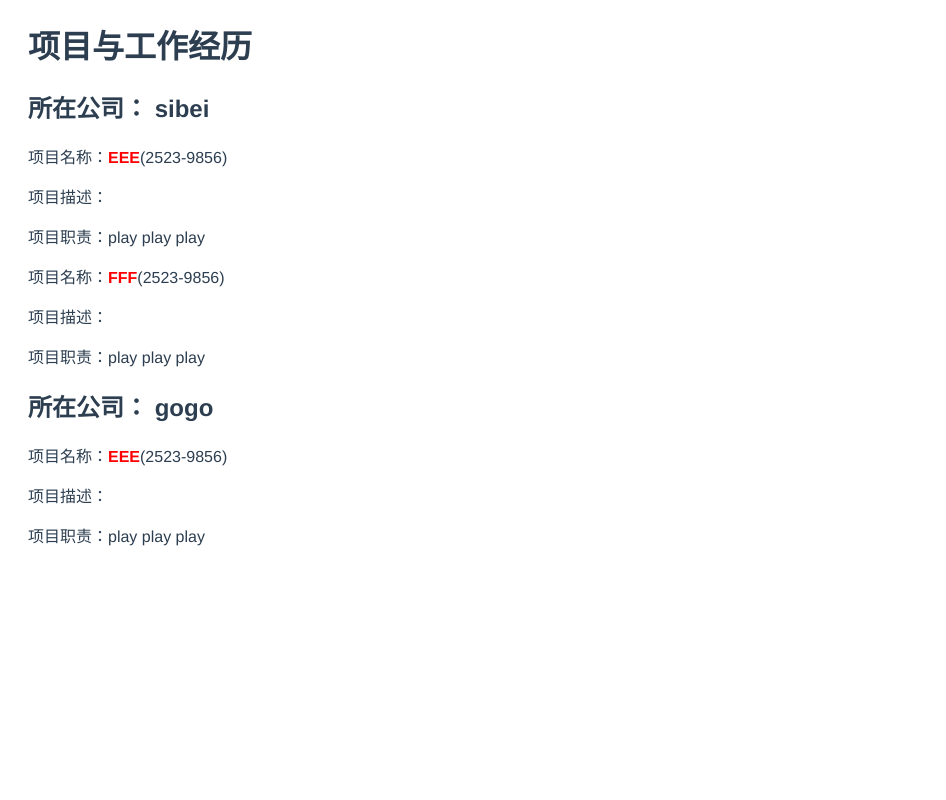
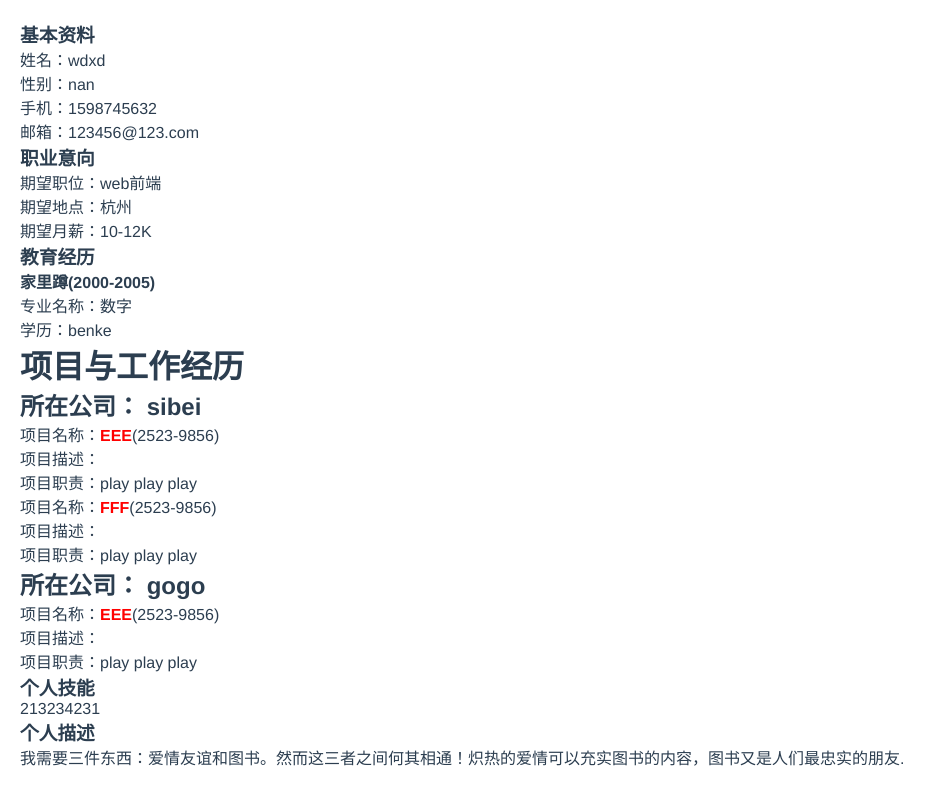
Before and after one commit to wangdaxiaoda/vue-resume, a Vue app: page / in a window 1280 px wide. Shown: the whole page, without its empty margins (0-946 px from the left). Built offline with nearby package versions, Linux system fonts and the light colour scheme.

Commit message:
wdxd
信息显示

```diff
--- a/src/App.vue
+++ b/src/App.vue
@@ -1,8 +1,35 @@
 <template>
   <div id="app">
+    <div class="basicMess">
+      <h3>基本资料</h3>
+      <p>姓名：{{basic.name}}</p>
+      <p>性别：{{basic.sex}}</p>
+      <p>手机：{{basic.phone}}</p>
+      <p>邮箱：{{basic.email}}</p>
+    </div>
+    <div class="profession">
+      <h3>职业意向</h3>
+      <p>期望职位：{{wanted.profession}}</p>
+      <p>期望地点：{{wanted.place}}</p>
+      <p>期望月薪：{{wanted.salary}}</p>
+    </div>
+    <div class="eduExp">
+      <h3>教育经历</h3>
+      <h4>{{eduExp.schoolName}}({{eduExp.time}})</h4>
+      <p>专业名称：{{eduExp.major}}</p>
+      <p>学历：{{eduExp.education}}</p>
+    </div>
     <div class="workExp">
       <h1>项目与工作经历</h1>
-      <work :work-exp="myData.workExp"></work>
+      <work :work-exp="workExp"></work>
+    </div>
+    <div class="personalSkills">
+      <h3>个人技能</h3>
+      <p>{{personalSkills}}</p>
+    </div>
+    <div class="introduction">
+      <h3>个人描述</h3>
+      <p>{{introduction}}</p>
     </div>
   </div>
 </template>
@@ -14,7 +41,11 @@
     data() {
       return {
         title: perData.wanted.profession,
-        myData: perData,
+        workExp: perData.workExp,
+        basic: perData.basic,
+        wanted: perData.wanted,
+        eduExp: perData.eduExp,
+        introduction: perData.introduction,
         newTodoText: '',
         items: [{
             id: 1,
@@ -35,6 +66,9 @@
         nextTodoId: 4
       }
     },
+    computed: {
+      personalSkills: () => perData.personalSkills.join('')
+    },
     components: {
       work
     }
@@ -42,6 +76,11 @@
 </script>
 
 <style>
+  * {
+    padding: 0;
+    margin: 0;
+  }
+
   #app {
     font-family: "Avenir", Helvetica, Arial, sans-serif;
     -webkit-font-smoothing: antialiased;
--- a/src/components/HelloWorld.vue
+++ /dev/null
@@ -1,35 +0,0 @@
-<template>
-  <div class="hello">
-    <h1>{{ msg }}</h1>
-    <h2>Essential Links</h2>
-  </div>
-</template>
-
-<script>
-export default {
-  name: 'HelloWorld',
-  data: function () {
-    return {
-      msg: 'Welcome to Your Vue.js App1'
-    }
-  }
-}
-</script>
-
-<!-- Add "scoped" attribute to limit CSS to this component only -->
-<style scoped>
-h1, h2 {
-  font-weight: normal;
-}
-ul {
-  list-style-type: none;
-  padding: 0;
-}
-li {
-  display: inline-block;
-  margin: 0 10px;
-}
-a {
-  color: #42b983;
-}
-</style>
--- a/src/data/data.js
+++ b/src/data/data.js
@@ -1,5 +1,6 @@
 export default {
   basic: {
+    title: '基本资料',
     name: 'wdxd',
     sex: 'nan',
     phone: '1598745632',
@@ -14,7 +15,7 @@ export default {
     schoolName: '家里蹲',
     time: '2000-2005',
     major: '数字',
-    Education: 'benke'
+    education: 'benke'
   },
   workExp: [{
     companyName: 'sibei',
--- a/src/router/index.js
+++ b/src/router/index.js
@@ -1,6 +1,5 @@
 import Vue from 'vue'
 import Router from 'vue-router'
-import HelloWorld from '@/components/HelloWorld'
 import work1 from '../components/workExp'
 
 Vue.use(Router)
@@ -8,11 +7,6 @@ Vue.use(Router)
 export default new Router({
   routes: [
     {
-      path: '/',
-      name: 'HelloWorld',
-      component: HelloWorld
-    },
-    {
       path: '/work',
       name: 'work1',
       component: work1
```
Also changed, not shown: src/components/basic.vue (+2 -17 lines).
